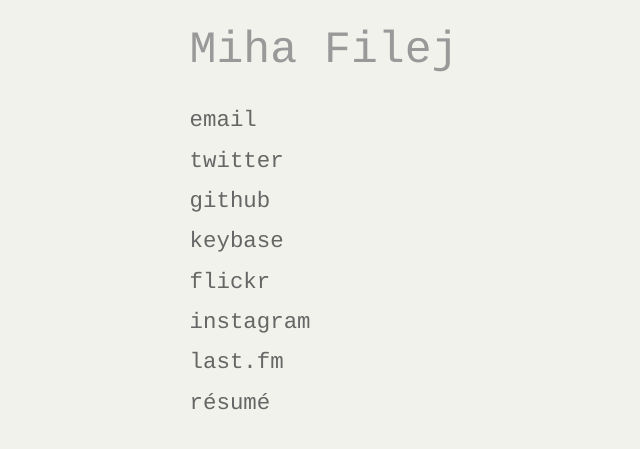
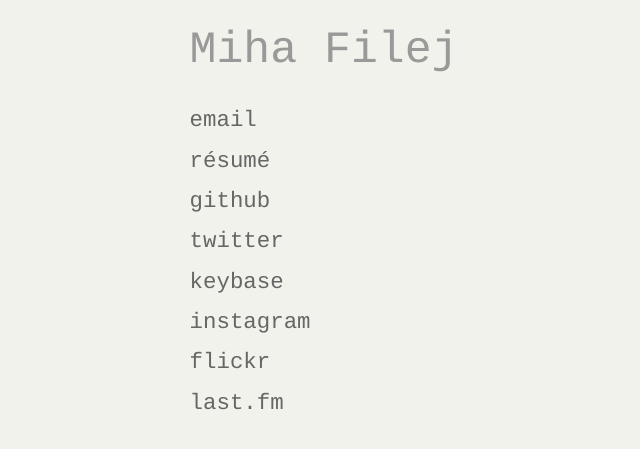
Before and after one commit to mfilej/mfilej.github.io, a Jekyll site: the page index.html, which Jekyll copies as it is, in a window 1280 px wide. Shown: the top 449 px of the page, without its empty margins (8-648 px from the left). Built offline with Jekyll 4.4.1, drawn with Linux system fonts in a browser that asks for light colours; comment, search, counter and statistics services are not loaded.

Commit message:
Reorder links

```diff
--- a/index.html
+++ b/index.html
@@ -38,13 +38,13 @@
 
 <ul>
   <li><a href="mailto:miha@filej.net">email</a></li>
+  <li><a href="/cv">résumé</a></li>
+  <li><a href="http://github.com/mfilej">github</a></li>
   <li><a href="http://twitter.com/mfilej">twitter</a></li>
-  <li><a href="http://github.com/mfilej">github</a></li>
   <li><a href="http://keybase.io/mfilej">keybase</a></li>
+  <li><a href="http://instagram.com/mfilej">instagram</a></li>
   <li><a href="http://www.flickr.com/photos/mfilej/">flickr</a></li>
-  <li><a href="http://instagram.com/mfilej">instagram</a></li>
   <li><a href="http://www.last.fm/user/mfilej">last.fm</a></li>
-  <li><a href="/cv">résumé</a></li>
 </ul>
 
 <script src="//static.getclicky.com/js" type="text/javascript"></script>
```
